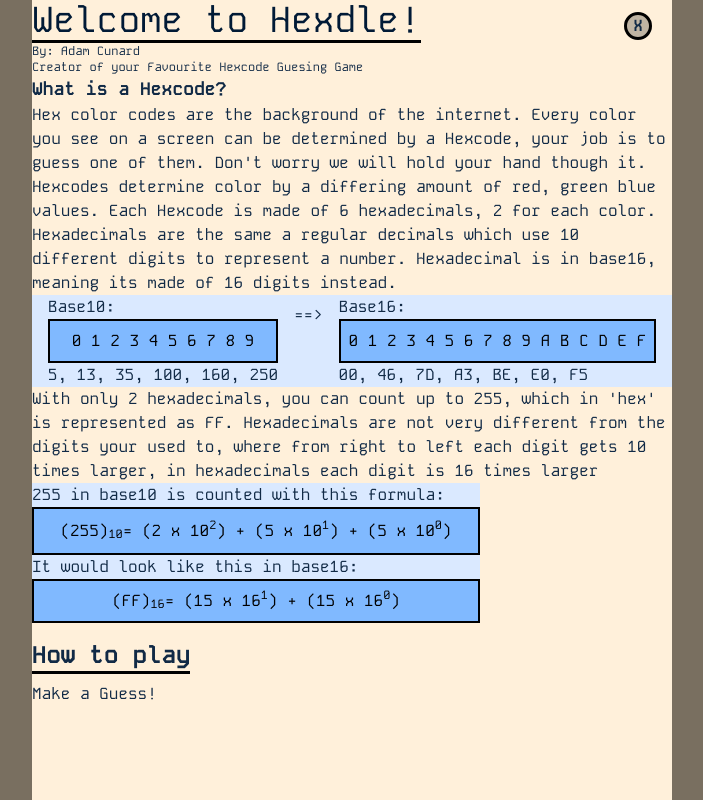
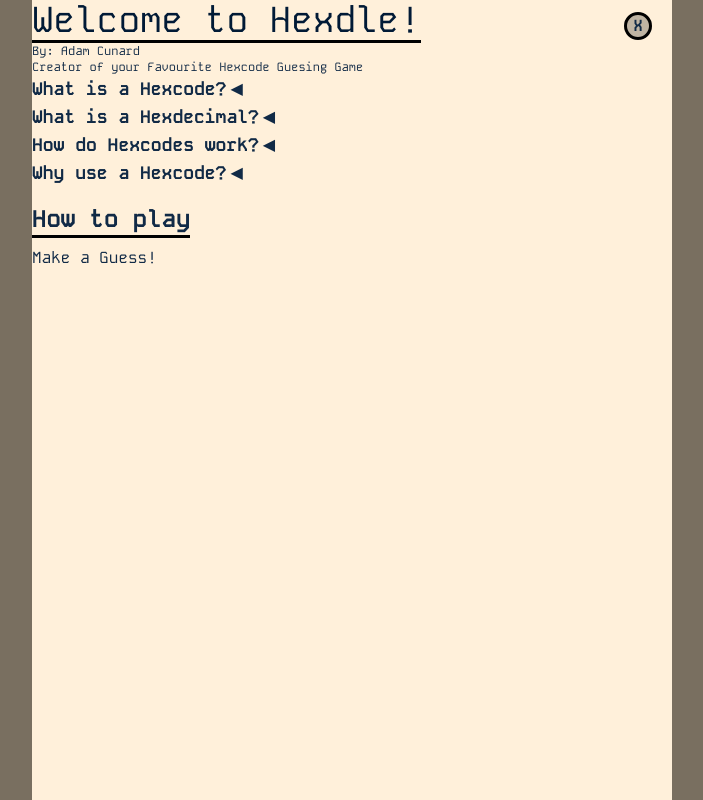
Before and after one commit to AdamCanard/Hexdle, a Next.js app: page / in a window 1280 px wide. Shown: the whole page, without its empty margins (288-991 px from the left). Built offline with nearby package versions, Linux system fonts and the light colour scheme.

Commit message:
added info

```diff
--- a/src/components/Overlay.js
+++ b/src/components/Overlay.js
@@ -1,6 +1,113 @@
+import { useState } from "react";
 import Button from "./Button";
 
+const whatHexCodeText = (
+  <div>
+    <p className="text-s">
+      Hex color codes are the background of the internet. Every color you see on
+      a screen can be determined by a Hexcode. A Hexcode is made of 6
+      hexadecimal values lead by a hashtag, Ex. #FF80E3 #AB05C9
+    </p>
+  </div>
+);
+const whatHexadecimalText = (
+  <div>
+    <p className="text-s">
+      Hexadecimals are the same a regular decimals which use 10 different digits
+      to represent a number. Hexadecimal is in base16, meaning its made of 16
+      digits instead.
+    </p>
+    <div className="flex justify-evenly bg-[#DAE9FF]">
+      <div>
+        Base10:
+        <div className="flex p-2 bg-[#80B9FF] justify-center items-center text-[#000000] border-2 border-black">
+          0 1 2 3 4 5 6 7 8 9
+        </div>
+        5, 13, 35, 100, 160, 250
+      </div>
+      <p className="flex leading-10 "> ==&gt;</p>
+      <div>
+        Base16:
+        <div className="flex p-2 bg-[#80B9FF] justify-center items-center text-[#000000] border-2 border-black">
+          0 1 2 3 4 5 6 7 8 9 A B C D E F
+        </div>
+        00, 46, 7D, A3, BE, E0, F5
+      </div>
+    </div>
+  </div>
+);
+
+const howText = (
+  <>
+    <p>
+      Hexcodes determine color by a differing amount of red, green, and blue
+      values. Each color is represented by 2 hexadecimals values and the
+      combinination of these values make up the colors you see on a screen. The
+      smallest value #000000, represents black because it lacks all three
+      colors. The largest value is #FFFFFF, represents white because it is the
+      combinination of all three colors.
+    </p>
+  </>
+);
+
+const whyText = (
+  <>
+    <div id="Why">
+      <p>
+        With only 2 hexadecimals, you can count up to 255, which in
+        &lsquo;hex&rsquo; is represented as FF. Hexadecimals are not very
+        different from the digits your used to, where from right to left each
+        digit gets 10 times larger, in hexadecimals each digit is 16 times
+        larger
+      </p>
+
+      <div className="flex w-[28rem] flex-col justify-evenly m-auto pl-2 pr-2 bg-[#DAE9FF]">
+        <div>
+          255 in base10 is counted with this formula:
+          <div className="flex leading-3 p-4 bg-[#80B9FF] justify-center items-center text-[#000000] border-2 border-black">
+            (255)<sub>10</sub> = (2 x 10<sup>2</sup>) + (5 x 10
+            <sup>1</sup>) + (5 x 10<sup>0</sup>)
+          </div>
+        </div>
+
+        <div>
+          It would look like this in base16:
+          <div className="flex p-2 bg-[#80B9FF] justify-center items-center text-[#000000] border-2 border-black">
+            (FF)<sub>16</sub> = (15 x 16<sup>1</sup>) + (15 x 16
+            <sup>0</sup>)
+          </div>
+        </div>
+      </div>
+    </div>
+  </>
+);
 export default function Overlay({ isOn, onClose, children }) {
+  const [whatHexCode, setWhatHexcode] = useState(false);
+  const [whatHexadecimal, setWhatHexadecimal] = useState(false);
+  const [why, setWhy] = useState(false);
+  const [how, setHow] = useState(false);
+
+  function DropdownText({ title, setter, getter, children }) {
+    console.log(children);
+    return (
+      <div className="group">
+        <div className="flex flex-row " onClick={() => setter(!getter)}>
+          <h5 className="font-bold text-lg group-hover:underline">{title}</h5>
+          <div
+            className={
+              !getter
+                ? "pl-1 leading-7 rotate-0 duration-300 group-hover:-rotate-90 group-hover:leading-8"
+                : "pl-1 leading-7 -rotate-90 duration-300 group-hover:leading-8"
+            }
+          >
+            ◀
+          </div>
+        </div>
+        {getter ? children : <></>}
+      </div>
+    );
+  }
+
   return (
     <>
       {isOn ? (
@@ -20,57 +127,38 @@ export default function Overlay({ isOn, onClose, children }) {
               Creator of your Favourite Hexcode Guesing Game
             </h4>
 
-            <h5 className="font-bold text-lg">What is a Hexcode?</h5>
-            <p className="text-s ">
-              Hex color codes are the background of the internet. Every color
-              you see on a screen can be determined by a Hexcode, your job is to
-              guess one of them. Don't worry we will hold your hand though it.
-              Hexcodes determine color by a differing amount of red, green blue
-              values. Each Hexcode is made of 6 hexadecimals, 2 for each color.
-              Hexadecimals are the same a regular decimals which use 10
-              different digits to represent a number. Hexadecimal is in base16,
-              meaning its made of 16 digits instead.{" "}
-            </p>
-            <div className="flex justify-evenly bg-[#DAE9FF]">
-              <div>
-                Base10:
-                <div className="flex p-2 bg-[#80B9FF] justify-center items-center text-[#000000] border-2 border-black">
-                  0 1 2 3 4 5 6 7 8 9
-                </div>
-                5, 13, 35, 100, 160, 250
-              </div>
-              <p className="flex leading-10 "> ==&gt;</p>
-              <div>
-                Base16:
-                <div className="flex p-2 bg-[#80B9FF] justify-center items-center text-[#000000] border-2 border-black">
-                  0 1 2 3 4 5 6 7 8 9 A B C D E F
-                </div>
-                00, 46, 7D, A3, BE, E0, F5
-              </div>
-            </div>
-            <p>
-              With only 2 hexadecimals, you can count up to 255, which in 'hex'
-              is represented as FF. Hexadecimals are not very different from the
-              digits your used to, where from right to left each digit gets 10
-              times larger, in hexadecimals each digit is 16 times larger
-            </p>
-            <div className="flex w-[28rem] flex-col justify-evenly bg-[#DAE9FF]">
-              <div>
-                255 in base10 is counted with this formula:
-                <div className="flex leading-3 p-4 bg-[#80B9FF] justify-center items-center text-[#000000] border-2 border-black">
-                  (255)<sub>10</sub> = (2 x 10<sup>2</sup>) + (5 x 10
-                  <sup>1</sup>) + (5 x 10<sup>0</sup>)
-                </div>
-              </div>
+            <DropdownText
+              title={"What is a Hexcode?"}
+              setter={setWhatHexcode}
+              getter={whatHexCode}
+            >
+              {whatHexCodeText}
+            </DropdownText>
 
-              <div>
-                It would look like this in base16:
-                <div className="flex p-2 bg-[#80B9FF] justify-center items-center text-[#000000] border-2 border-black">
-                  (FF)<sub>16</sub> = (15 x 16<sup>1</sup>) + (15 x 16
-                  <sup>0</sup>)
-                </div>
-              </div>
-            </div>
+            <DropdownText
+              title={"What is a Hexdecimal?"}
+              setter={setWhatHexadecimal}
+              getter={whatHexadecimal}
+            >
+              {whatHexadecimalText}
+            </DropdownText>
+
+            <DropdownText
+              title={"How do Hexcodes work?"}
+              setter={setHow}
+              getter={how}
+            >
+              {howText}
+            </DropdownText>
+
+            <DropdownText
+              title={"Why use a Hexcode?"}
+              setter={setWhy}
+              getter={why}
+            >
+              {whyText}
+            </DropdownText>
+
             <h3 className="inline-block pt-4 font-extrabold text-2xl border-b-3 border-black">
               How to play
             </h3>
--- a/tailwind.config.js
+++ b/tailwind.config.js
@@ -25,11 +25,25 @@ module.exports = {
           "66%": { "border-right-width": "4px", "border-top-width": "0px" },
           "100%": { "border-bottom-width": "4px", "border-right-width": "0px" },
         },
+        counterClock: {
+          "0%": { transform: "rotate(0deg)" },
+          "100%": { transform: "rotate(-90deg)" },
+        },
+        right: {
+          "0%": { transform: "translate(0rem)" },
+          "100%": { transform: "translate(.5rem)" },
+        },
       },
+
       animation: {
         roll: "roll 0.5s ease-in-out infinite",
+        drop: "counterClock 0.3s ease-in-out forwards",
+        back: "counterClock 0.3s ease-in-out backwards",
+        horBounceFor: "right 0.1s ease-in-out forwards",
+        horBounceBack: "right 0.3s ease-in-out backwards",
       },
     },
   },
+
   plugins: [],
 };
```
